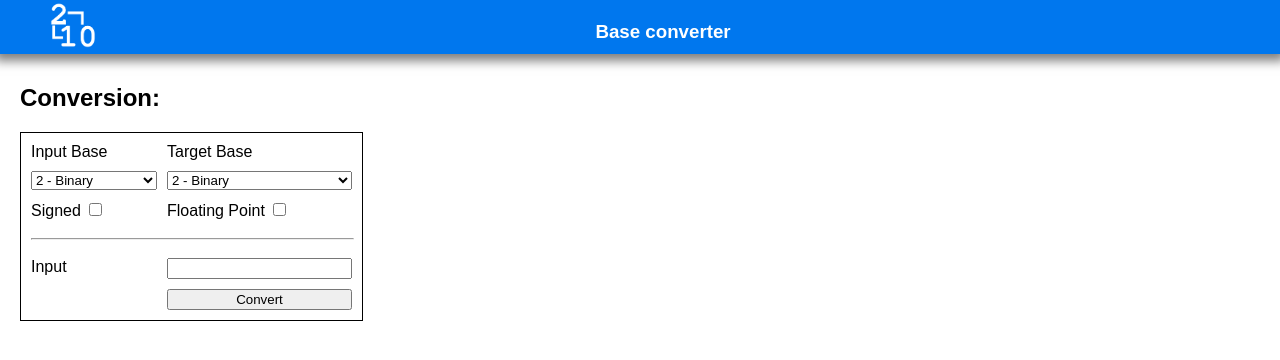
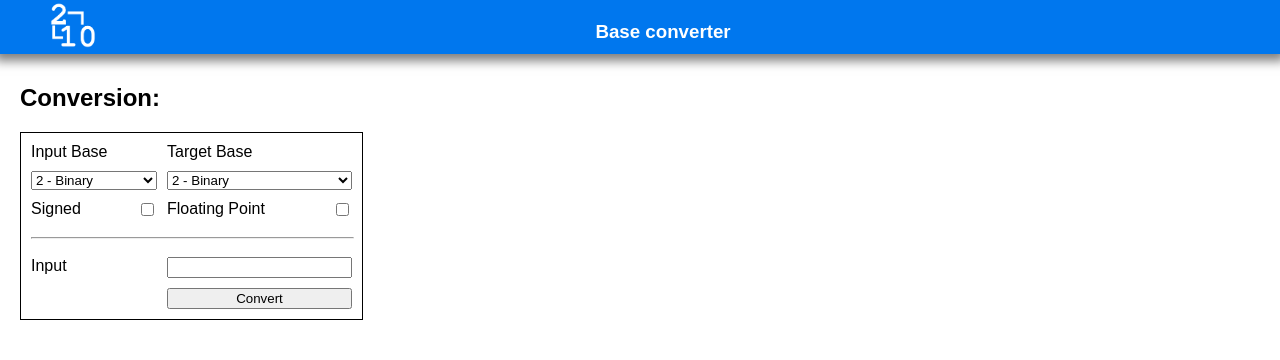
Before and after one commit to ogaskell/baseconverter, a Django app: page / in a window 1280 px wide. Shown: the top 360 px of the page. Run offline with Django 3.2, Linux system fonts and the light colour scheme.

Commit message:
Float checkboxes right

```diff
--- a/app/static/css/main.css
+++ b/app/static/css/main.css
@@ -48,6 +48,10 @@ body {
     grid-template: "sbasel tbasel" "sbase tbase" "signed floating" "hr hr" "inl in" ". subm";
 }
 
+input[type="checkbox"] {
+    float: right;
+}
+
 .sbasel {grid-area: sbasel;}
 .tbasel {grid-area: tbasel;}
 .sbase {grid-area: sbase;}
```
